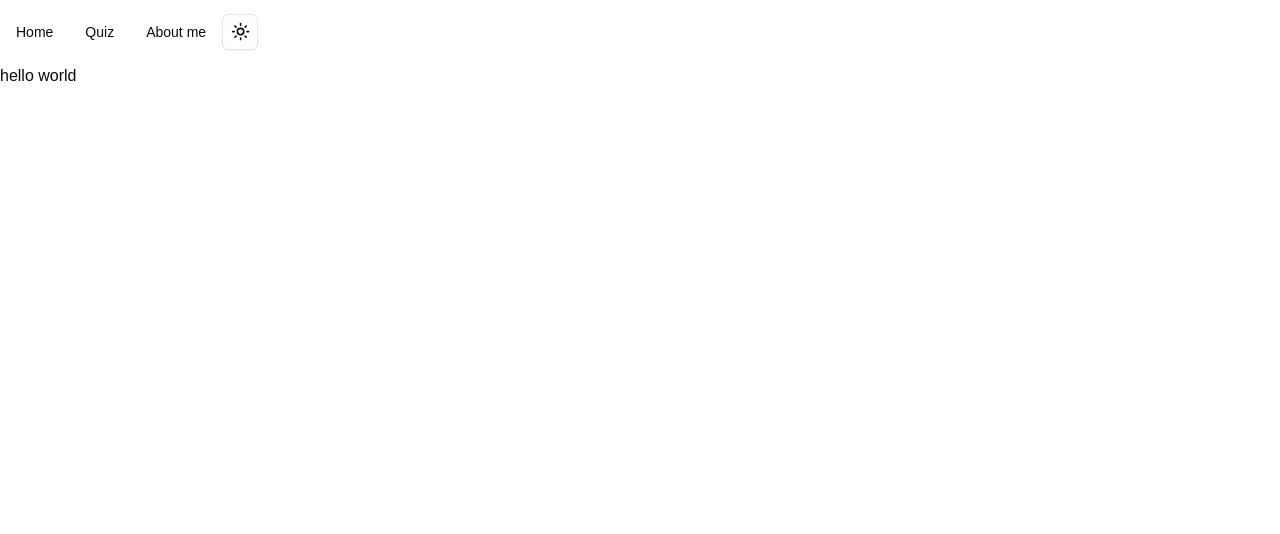
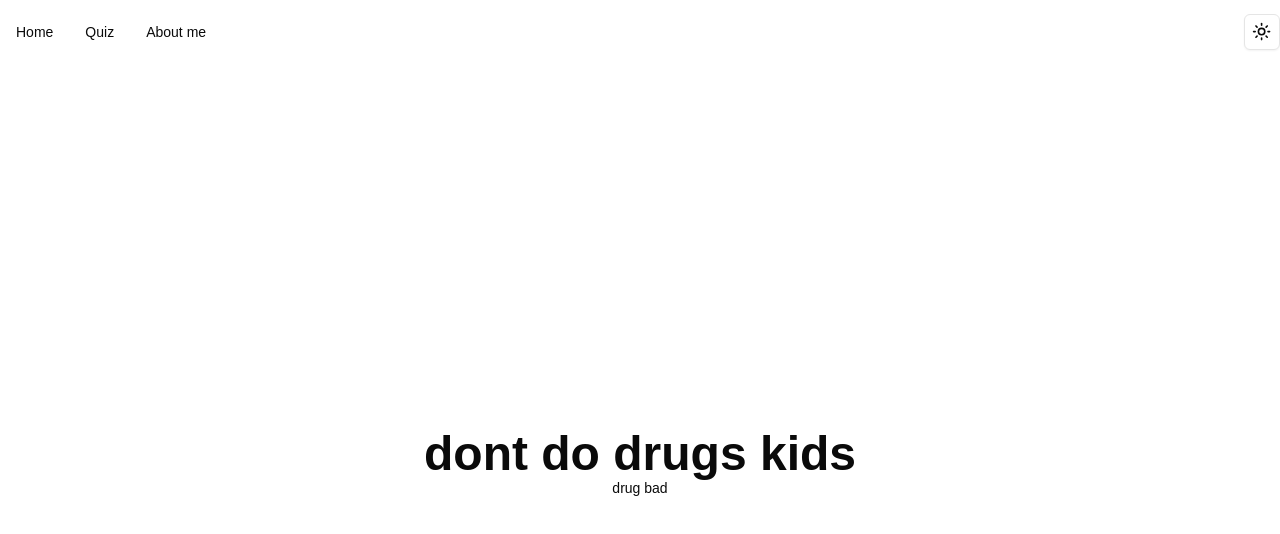
Before and after one commit to Some-Guyy/heartcode-example, a Next.js app: page / in a window 1280 px wide. Shown: the top 534 px of the page. Built offline with nearby package versions, Linux system fonts and the light colour scheme.

Commit message:
sticky navbar and justify its items

```diff
--- a/src/app/page.tsx
+++ b/src/app/page.tsx
@@ -1,3 +1,8 @@
 export default function Home() {
-  return (<div>hello world</div>);
+  return (
+    <div className="flex flex-col justify-center h-dvh">
+      <p className="font-bold text-5xl text-center">dont do drugs kids</p>
+      <p className="text-sm text-center">drug bad</p>
+    </div>
+  );
 }
--- a/src/components/navbar/navigation-menu.tsx
+++ b/src/components/navbar/navigation-menu.tsx
@@ -4,7 +4,8 @@ import { ModeToggle } from "../mode-toggle";
 
 export function NavigationBar() {
   return (
-    <NavigationMenu className="list-none h-16">
+    <NavigationMenu className="flex flex-row justify-between list-none min-w-full h-16 sticky top-0">
+      <div className="flex flex-row">
         <NavigationMenuItem>
           <Link href="/" legacyBehavior passHref>
             <NavigationMenuLink className={navigationMenuTriggerStyle()}>
@@ -26,7 +27,10 @@ export function NavigationBar() {
             </NavigationMenuLink>
           </Link>
         </NavigationMenuItem>
+      </div>
+      <div>
         <ModeToggle />
+      </div>
     </NavigationMenu>
   )
 }
```
Also changed, not shown: src/app/quiz/page.tsx (line endings or trailing spaces). Lines whose indentation alone changed are shown as unchanged.
